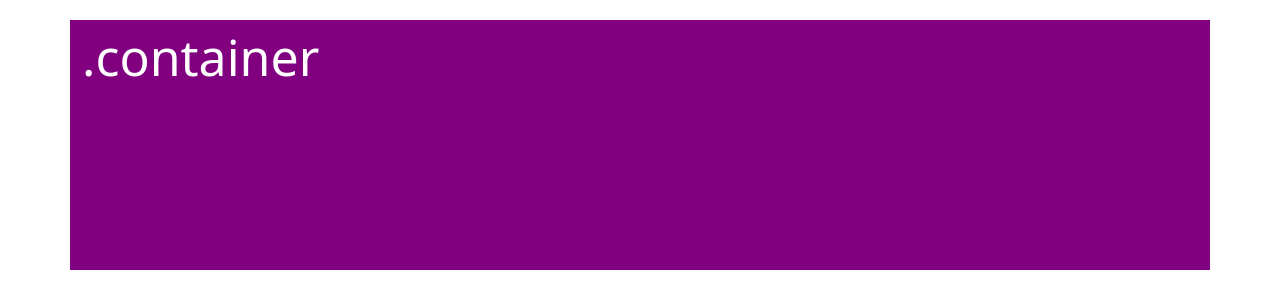
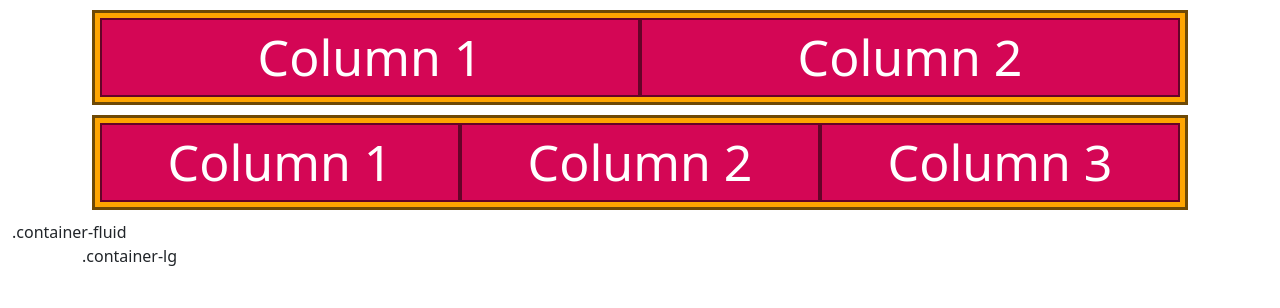
Before and after one commit to MarAntBQ/BootstrapPortfolio, a plain HTML site: page index.html in a window 1280 px wide. Drawn offline with nearby package versions, Linux system fonts and the light colour scheme.

Commit message:
Using Container, Row, Col

```diff
--- a/index.html
+++ b/index.html
@@ -9,8 +9,24 @@
   <link rel="stylesheet" href="css/styles.css">
 </head>
 <body>
-  <div class="container">
-    .container
+  <div class="container text-center">
+    <div class="row">
+      <div class="col">Column 1</div>
+      <div class="col">Column 2</div>
+    </div>
+    <div class="row">
+      <div class="col">Column 1</div>
+      <div class="col">Column 2</div>
+      <div class="col">Column 3</div>
+    </div>
+
+  </div>
+  <div class="container-fluid">
+    .container-fluid
+
+  </div>
+  <div class="container-lg">
+    .container-lg
 
   </div>
 
--- a/sass/layout/_main.scss
+++ b/sass/layout/_main.scss
@@ -2,10 +2,26 @@ main {
 
 }
 
-div {
-  height: 250px;
-  background: purple;
+// div {
+//   min-height: 250px;
+//   background: purple;
+//   color: white;
+//   font-size: 50px;
+//   margin: 20px;
+// }
+
+.container {
+  //background: green;
+}
+.row {
+  background: orange;
+  border: 3px solid rgb(110, 73, 5);
+  padding: 5px;
+  margin: 10px;
+}
+.col {
+  background: #d40655;
   color: white;
   font-size: 50px;
-  margin: 20px;
+  border: 2px solid #640328;
 }
```
Also changed, not shown: css/styles.css.
